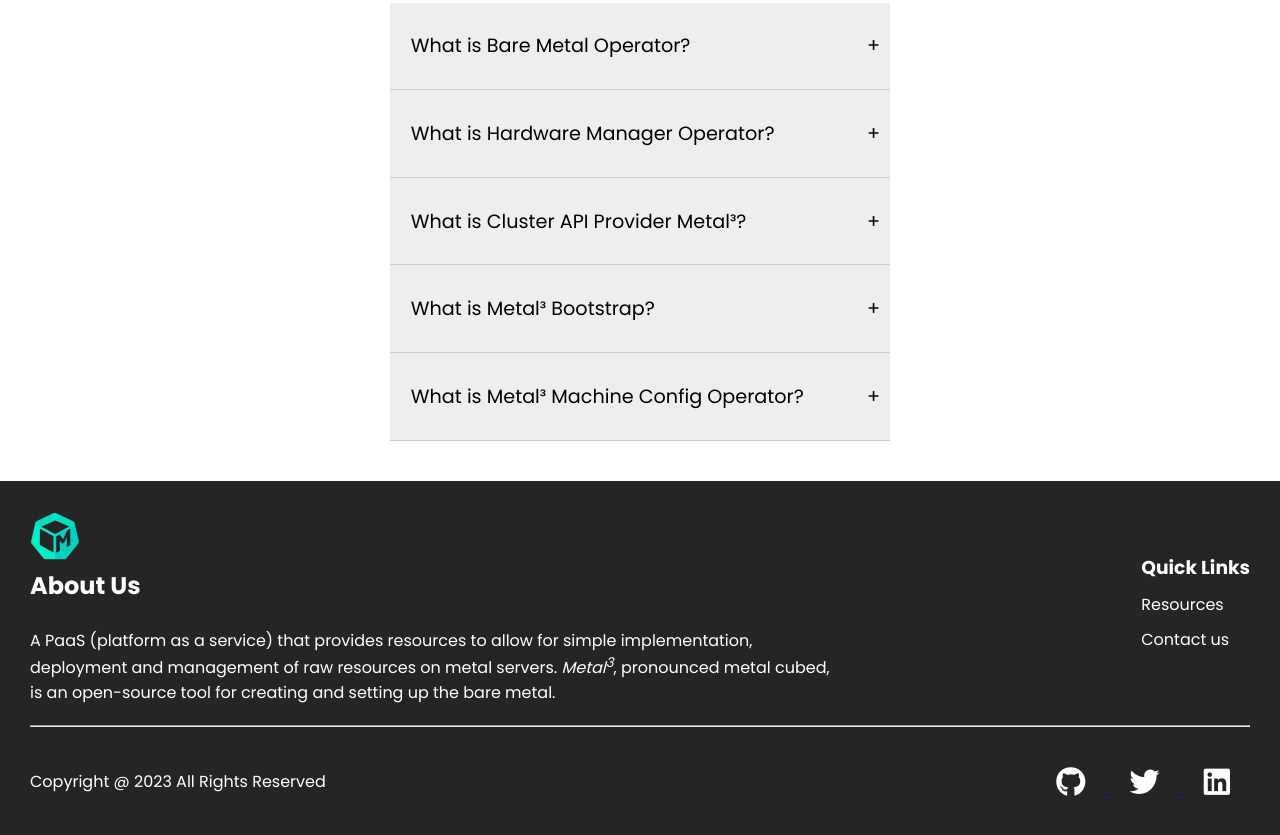
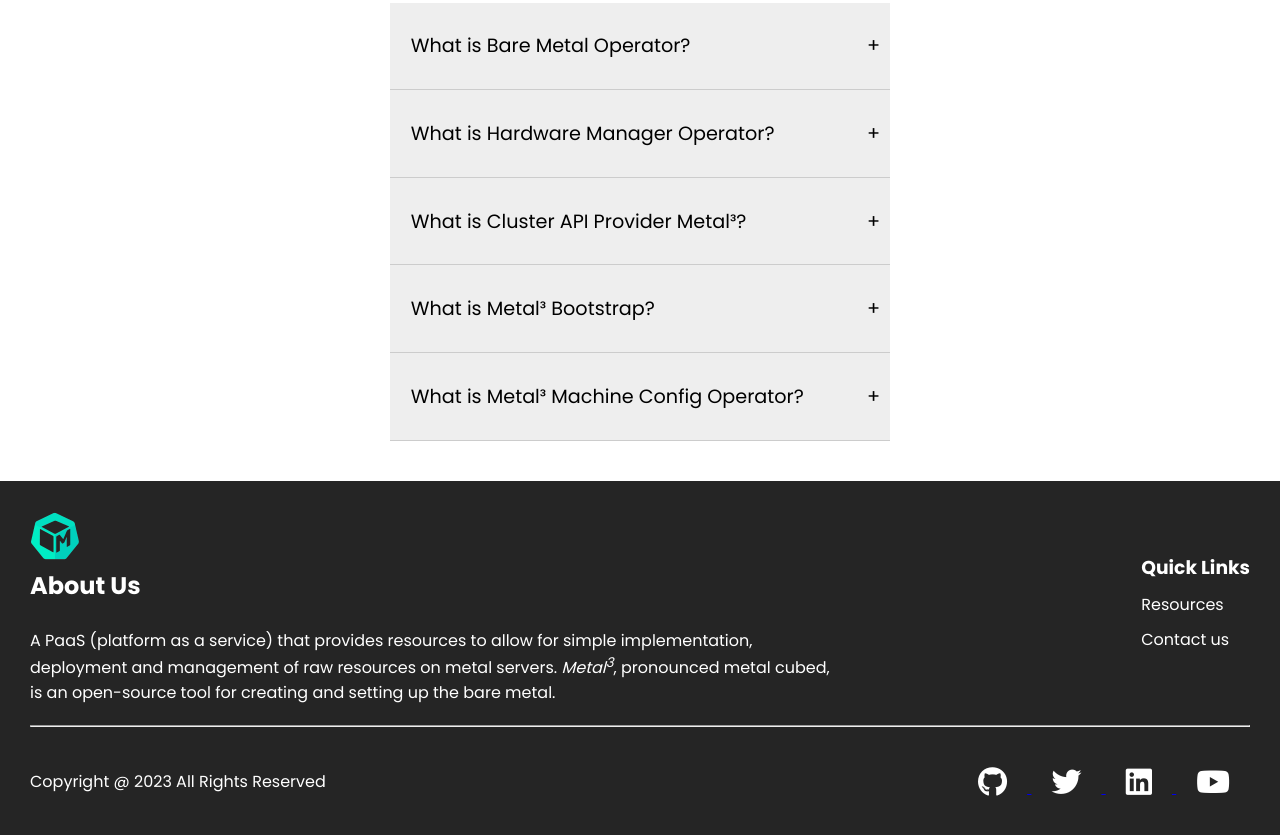
Before and after one commit to topinsn/metal3, a plain HTML site: page index.html in a window 1280 px wide. Shown: the part 1030-1865 px from the top of the page. Drawn offline with Linux system fonts and the light colour scheme.

Commit message:
added youtube link

```diff
--- a/index.html
+++ b/index.html
@@ -170,6 +170,9 @@
                     <a href="#">
                         <i class="fa-brands fa-linkedin"></i>
                     </a>
+                    <a href="https://www.youtube.com/channel/UC_xneeYbo-Dl4g-U78xW15g/videos">
+                        <i class="fa-brands fa-youtube"></i>
+                    </a>
 
                 </div>
             </div>
```
